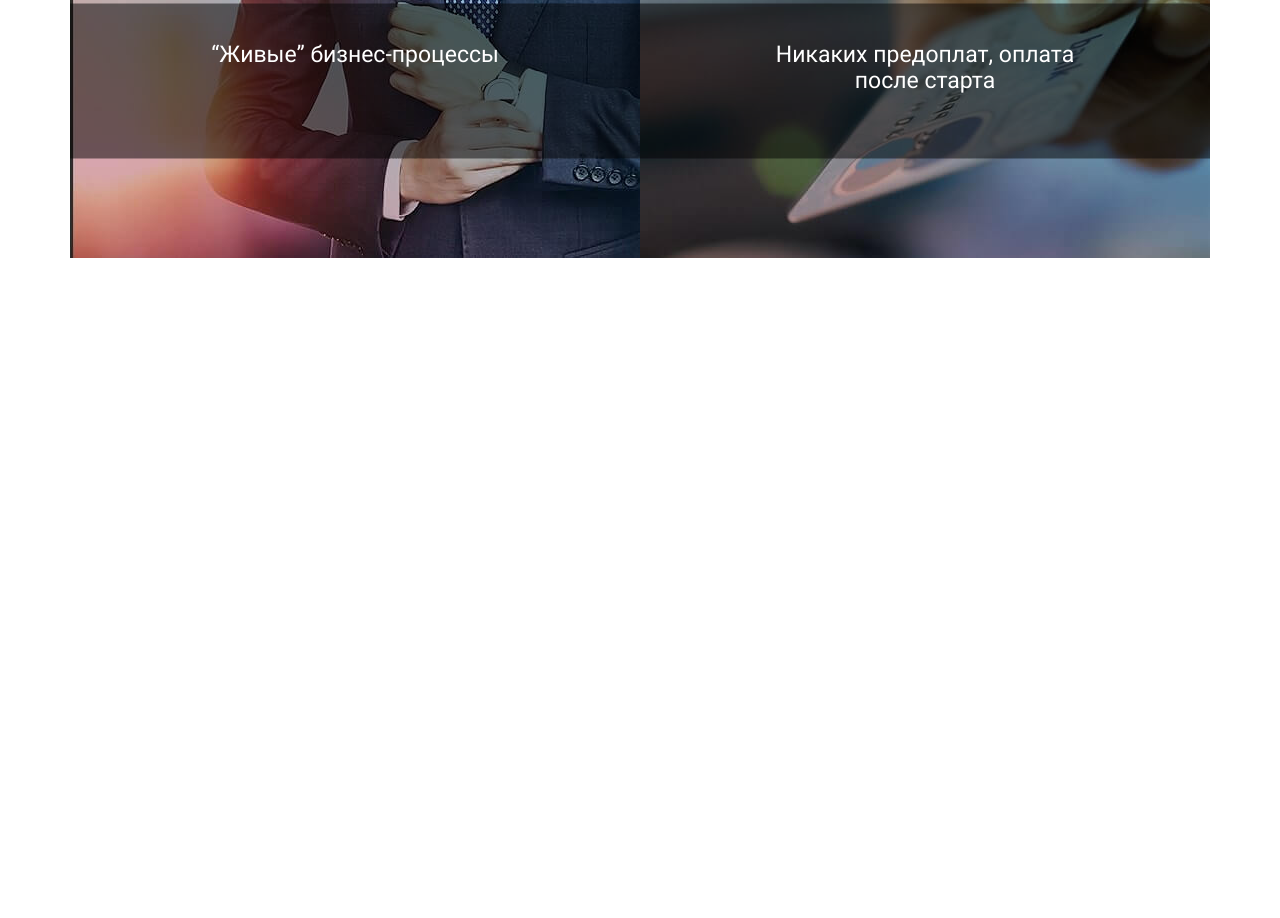
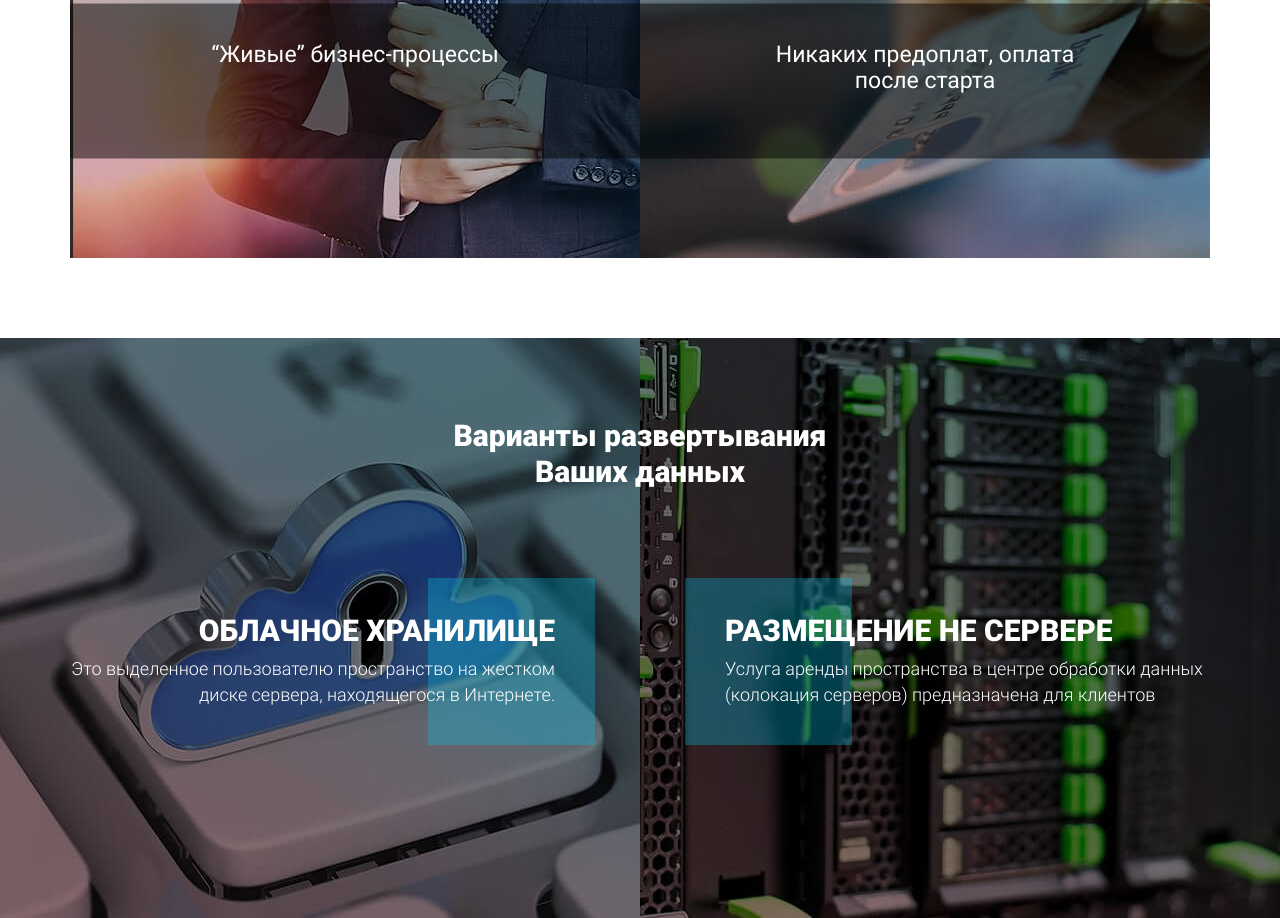
Before and after one commit to ArtemBakhmatov/Prengi, a plain HTML site: page src/index.html in a window 1280 px wide. Shown: the part 3550-4468 px from the top of the page. Before the commit the page ends 3888 px from the top, so only its background shows below. Drawn offline with Linux system fonts and the light colour scheme.

Commit message:
Вёрстка шестого экрана

```diff
--- a/src/index.html
+++ b/src/index.html
@@ -351,6 +351,39 @@
             </div>
         </div>
     </section>
+
+    <section class="data">
+        <div class="data__img">
+            <div class="data__img_left"></div>
+
+            <div class="data__img_right"></div>
+        </div>
+        <div class="container">
+            <h2 class="data__subtitle">
+                Варианты развертывания Ваших данных
+            </h2>
+
+            <div class="data__left">
+                <div class="data__left_square"></div>
+                <div class="data__left_title">
+                    Облачное хранилище
+                </div>
+                <div class="data__left_descr">
+                    Это выделенное пользователю пространство на жестком диске сервера, находящегося в Интернете.
+                </div>
+            </div>
+
+            <div class="data__right">
+                <div class="data__right_square"></div>
+                <div class="data__right_title">
+                    Размещение не сервере
+                </div>
+                <div class="data__right_descr">
+                    Услуга аренды пространства в центре обработки данных (колокация серверов) предназначена для клиентов
+                </div>
+            </div>
+        </div>
+    </section>
     <script src="js/jquery-3.6.0.min.js"></script>
     <script src="js/slick.min.js"></script>
     <script src="js/script.js"></script>
--- /dev/null
+++ b/src/sass/blocks/_data.scss
@@ -0,0 +1,107 @@
+.data {
+    position: relative;
+    min-height: 580px;
+    .container {
+        position: relative;
+    }
+    &__img {
+        display: flex;
+        justify-content: center;
+        &_left {
+            width: 960px;
+            height: 580px;
+            background: url('../img/data/cloud_storage.jpg') center center/cover no-repeat;
+        }
+        &_right {
+            width: 960px;
+            height: 580px;
+            background: url('../img/data/webserver.jpg') center center/cover no-repeat;
+        }
+    }
+    &__subtitle {
+        position: absolute;
+        top: -500px;
+        left: 50%;
+        transform: translateX(-50%);
+        width: 380px;
+        margin-bottom: 0;
+        font-size: 30px;
+        font-weight: 900;
+        line-height: 36px;
+        text-align: center;
+        color: white;
+    }
+    &__left {
+        position: absolute;
+        top: -340px;
+        width: 525px;
+        height: 167px;
+        padding-top: 38px;
+        padding-right: 40px;
+        &_title {
+            font-size: 30px;
+            font-weight: 900;
+            text-transform: uppercase;
+            line-height: 30px;
+            text-align: right;
+            color: white;
+            position: relative;
+            z-index: 1;
+        }
+        &_descr {
+            margin-top: 10px;
+            font-size: 18px;
+            font-weight: 300;
+            line-height: 26px;
+            text-align: right;
+            color: white;
+            position: relative;
+            z-index: 1;
+        }
+        &_square {
+            height: 100%;
+            width: 167px;
+            background-color: rgba(0, 194, 240, 0.3);
+            position: absolute;
+            top: 0;
+            right: 0;
+        }
+    }
+    &__right {
+        position: absolute;
+        top: -340px;
+        right: 0;
+        width: 525px;
+        height: 167px;
+        padding-top: 38px;
+        padding-left: 40px;
+        &_title {
+            font-size: 30px;
+            font-weight: 900;
+            text-transform: uppercase;
+            line-height: 30px;
+            text-align: left;
+            color: white;
+            position: relative;
+            z-index: 1;
+        }
+        &_descr {
+            margin-top: 10px;
+            font-size: 18px;
+            font-weight: 300;
+            line-height: 26px;
+            text-align: left;
+            color: white;
+            position: relative;
+            z-index: 1;
+        }
+        &_square {
+            height: 100%;
+            width: 167px;
+            background-color: rgba(0, 194, 240, 0.3);
+            position: absolute;
+            top: 0;
+            left: 0;
+        }
+    }
+}
--- a/src/sass/style.scss
+++ b/src/sass/style.scss
@@ -21,5 +21,6 @@
 @import "blocks/advantages";
 @import "blocks/decisions";
 @import "blocks/opportunities";
+@import "blocks/data";
 
 @import "blocks/media";
```
Also changed, not shown: src/css/style.css, 1 other file.
